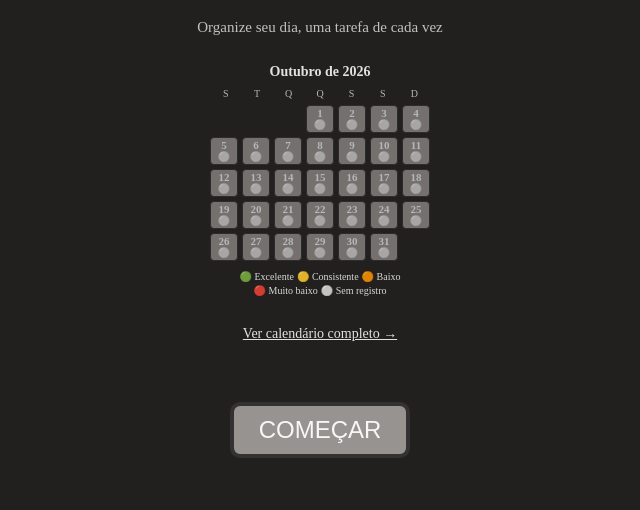
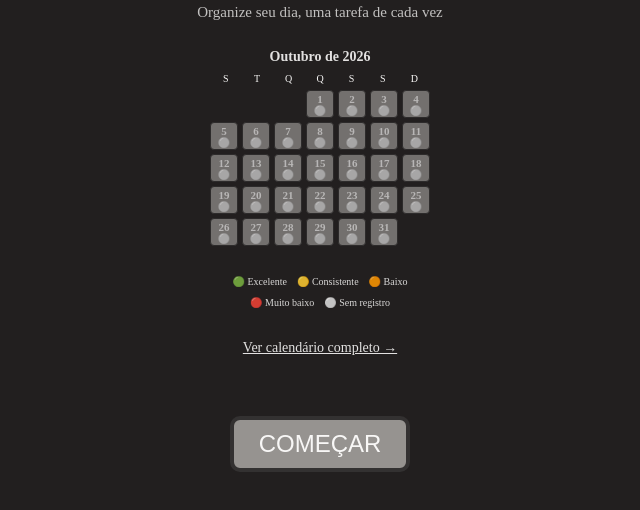
Before and after one commit to art1meireles/Tasklife, a website: page index.html in a window 1280 px wide. Shown: the part 224-734 px from the top of the page, without its empty margins (320-960 px from the left). Drawn offline with Linux system fonts and the light colour scheme.

Commit message:
Mudanças discretas na estilização

```diff
--- a/style.css
+++ b/style.css
@@ -82,6 +82,7 @@
  font-size: 10px;
  margin-bottom: 6px;
  color: var(--texto);
+ opacity: 1;
 }
 
 .calendario-grade.mini {
@@ -102,9 +103,8 @@
 .calendario-legenda.mini {
  align-items: flex-start;
  max-width: 220px;
- gap: 3px;
  font-size: 10px;
- margin-bottom: 14px;
+ margin-top: 20px;
  color: var(--texto);
 }
 
```
